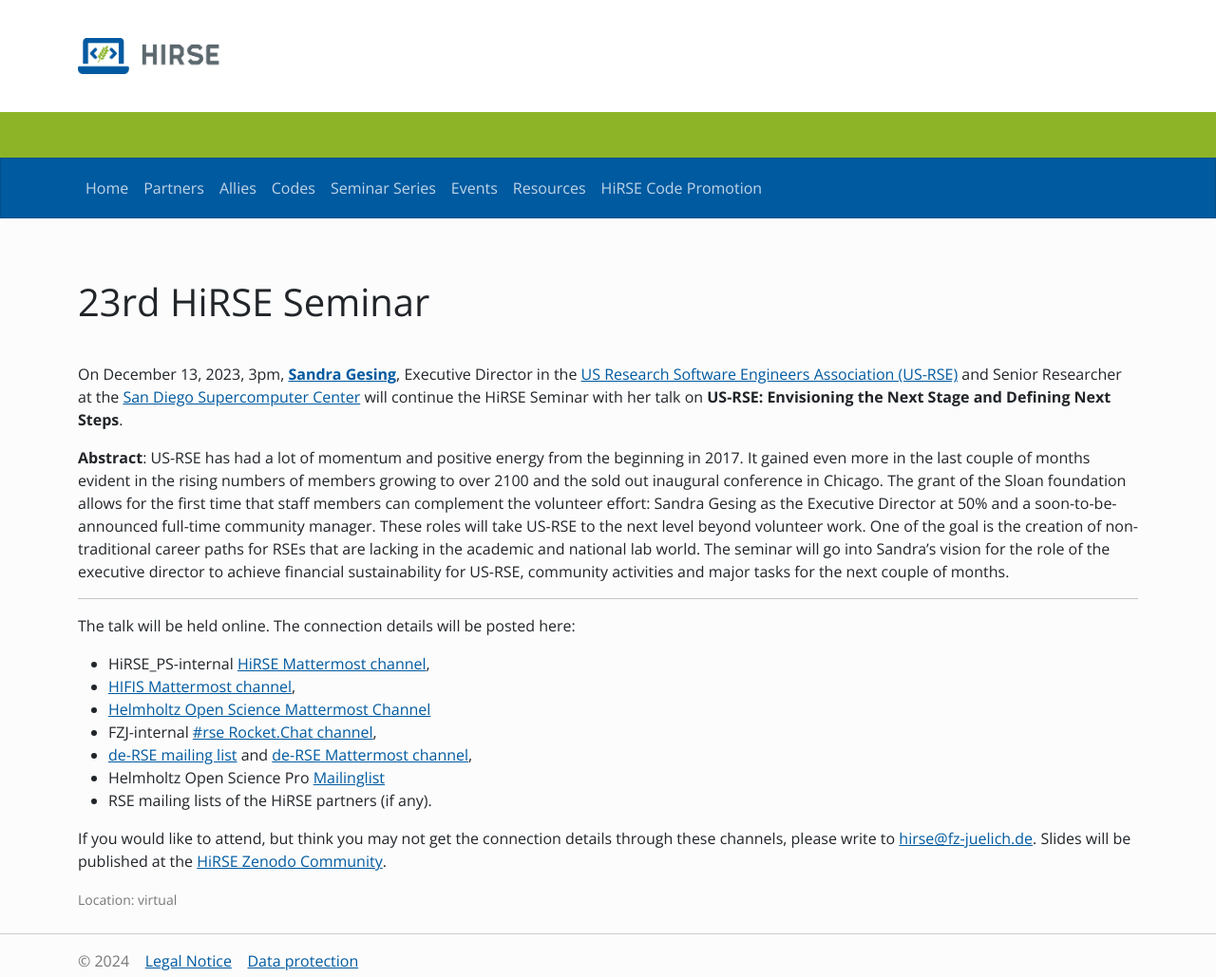
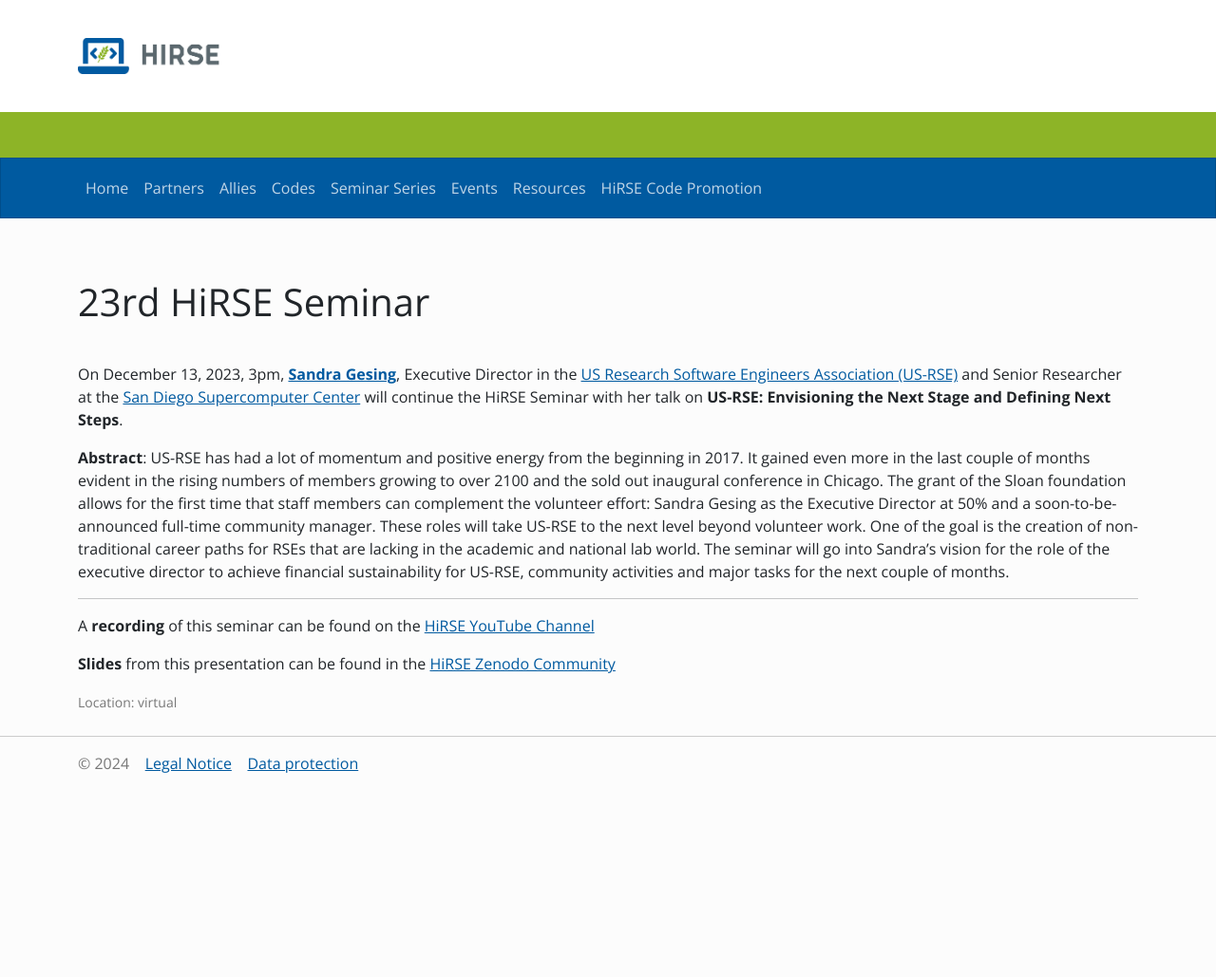
Before and after one commit to Helmholtz-HiRSE/helmholtz-hirse.github.io, a Jekyll site: the page built from _series/2023_12_13-seminar_23.md, in a window 1280 px wide. Shown: the whole page at 95% size. Built offline with Jekyll 4.4.1, drawn with Linux system fonts in a browser that asks for light colours; nearby versions of some CDN libraries; after the commit the page ends 900 px from its top, so only the background shows below that.

Commit message:
Update 2023_12_13-seminar_23.md

```diff
--- a/_series/2023_12_13-seminar_23.md
+++ b/_series/2023_12_13-seminar_23.md
@@ -13,15 +13,6 @@
 US-RSE has had a lot of momentum and positive energy from the beginning in 2017. It gained even more in the last couple of months evident in the rising numbers of members growing to over 2100 and the sold out inaugural conference in Chicago. The grant of the Sloan foundation allows for the first time that staff members can complement the volunteer effort: Sandra Gesing as the Executive Director at 50% and a soon-to-be-announced full-time community manager. These roles will take US-RSE to the next level beyond volunteer work. One of the goal is the creation of non-traditional career paths  for RSEs that are lacking in the academic and national lab world. The seminar will go into Sandra’s vision for the role of the executive director to achieve financial sustainability for US-RSE, community activities and major tasks for the next couple of months.
 
 ***
+A **recording** of this seminar can be found on the [HiRSE YouTube Channel](https://www.youtube.com/watch?v=Gy2i1borUPc)
 
-The talk will be held online. The connection details will be posted here:
-
-* HiRSE_PS-internal [HiRSE Mattermost channel](https://mattermost.hzdr.de/hirse),
-* [HIFIS Mattermost channel](https://mattermost.hzdr.de/hifis),
-* [Helmholtz Open Science Mattermost Channel](https://mattermost.hzdr.de/open-science)
-* FZJ-internal [#rse Rocket.Chat channel](https://chat.fz-juelich.de/channel/rse),
-* [de-RSE mailing list](https://de-rse.org/de/join.html) and [de-RSE Mattermost channel](https://chat.gwdg.de/channel/derse),
-* Helmholtz Open Science Pro [Mailinglist](https://os.helmholtz.de/en/newsroom/mailing-list/)
-* RSE mailing lists of the HiRSE partners (if any).
-
-If you would like to attend, but think you may not get the connection details through these channels, please write to [hirse@fz-juelich.de](mailto:hirse@fz-juelich.de). Slides will be published at the [HiRSE Zenodo Community](https://zenodo.org/communities/hirse/).
+**Slides** from this presentation can be found in the [HiRSE Zenodo Community](https://zenodo.org/records/10402076)
```
